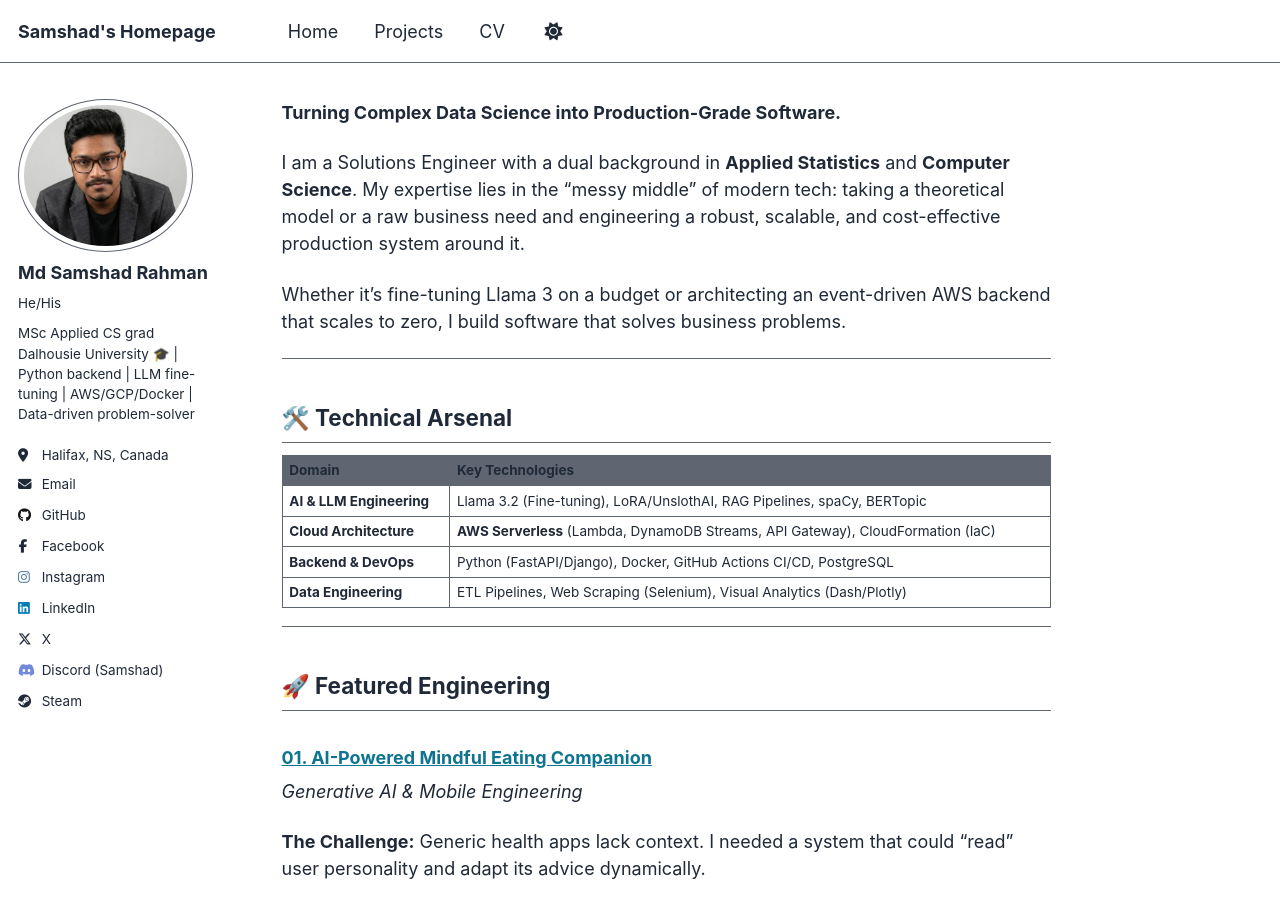
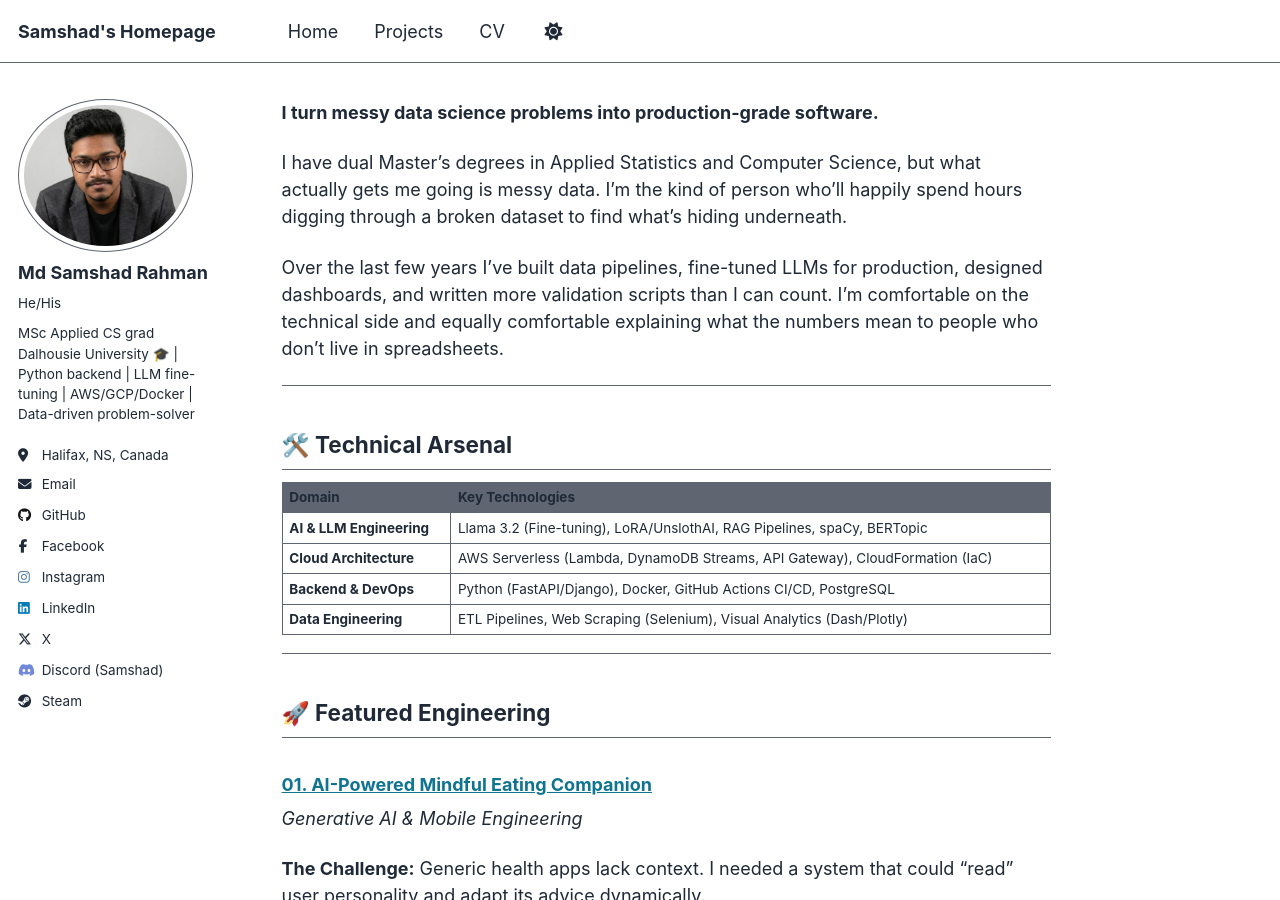
Before and after one commit to samshad/samshad, a Jekyll site: the page built from _pages/about.md, in a window 1280 px wide and 900 px high. Built offline with Jekyll 4.4.1, drawn with Linux system fonts in a browser that asks for light colours; some of the changed text lies outside the part shown.

Commit message:
Update about.md to reflect new skills and opportunities

```diff
--- a/_pages/about.md
+++ b/_pages/about.md
@@ -1,30 +1,30 @@
 ---
 permalink: /
-# title: "Md Samshad Rahman | AI & Backend Solutions Engineer"
-description: "Bridging Statistical Rigor & Scalable Engineering. Specializing in LLM Fine-tuning, Serverless AWS Architecture, and Cost-Optimized Backend Systems."
-keywords: ["Samshad", "Md Samshad Rahman", "AI Engineer", "Backend Developer", "AWS Serverless", "LLM Fine-tuning", "Llama 3", "Python", "FastAPI", "Data Engineering"]
+# title: "Md Samshad Rahman | Software Developer, Data Scientist, Data Analyst, Technical Support, AI Solution Engineer"
+description: "I build backend systems, explore LLMs, and find the stories hidden inside data. Based in Halifax - open to new opportunities."
+keywords: ["Samshad", "Md Samshad Rahman", "AI Engineer", "Backend Developer", "AWS Serverless", "LLM Fine-tuning", "Llama 3", "Python", "FastAPI", "Data Engineering", "Data Scientist", "Data Analyst", "Technical Support"]
 author_profile: true
 redirect_from:
   - /about/
   - /about.html
 ---
 
-**Turning Complex Data Science into Production-Grade Software.**
+**I turn messy data science problems into production-grade software.**
 
-I am a Solutions Engineer with a dual background in **Applied Statistics** and **Computer Science**. My expertise lies in the "messy middle" of modern tech: taking a theoretical model or a raw business need and engineering a robust, scalable, and cost-effective production system around it.
+I have dual Master's degrees in Applied Statistics and Computer Science, but what actually gets me going is messy data. I'm the kind of person who'll happily spend hours digging through a broken dataset to find what's hiding underneath.
 
-Whether it's fine-tuning Llama 3 on a budget or architecting an event-driven AWS backend that scales to zero, I build software that solves business problems.
+Over the last few years I've built data pipelines, fine-tuned LLMs for production, designed dashboards, and written more validation scripts than I can count. I'm comfortable on the technical side and equally comfortable explaining what the numbers mean to people who don't live in spreadsheets.
 
 ---
 
 ## 🛠️ Technical Arsenal
 
-| Domain | Key Technologies |
-| :--- | :--- |
-| **AI & LLM Engineering** | Llama 3.2 (Fine-tuning), LoRA/UnslothAI, RAG Pipelines, spaCy, BERTopic |
-| **Cloud Architecture** | **AWS Serverless** (Lambda, DynamoDB Streams, API Gateway), CloudFormation (IaC) |
-| **Backend & DevOps** | Python (FastAPI/Django), Docker, GitHub Actions CI/CD, PostgreSQL |
-| **Data Engineering** | ETL Pipelines, Web Scraping (Selenium), Visual Analytics (Dash/Plotly) |
+| Domain | Key Technologies                                                             |
+| :--- |:-----------------------------------------------------------------------------|
+| **AI & LLM Engineering** | Llama 3.2 (Fine-tuning), LoRA/UnslothAI, RAG Pipelines, spaCy, BERTopic      |
+| **Cloud Architecture** | AWS Serverless (Lambda, DynamoDB Streams, API Gateway), CloudFormation (IaC) |
+| **Backend & DevOps** | Python (FastAPI/Django), Docker, GitHub Actions CI/CD, PostgreSQL            |
+| **Data Engineering** | ETL Pipelines, Web Scraping (Selenium), Visual Analytics (Dash/Plotly)       |
 
 ---
 
@@ -57,14 +57,11 @@ Whether it's fine-tuning Llama 3 on a budget or architecting an event-driven AWS
 
 ## 🧩 Off the Clock
 
-My downtime usually looks a lot like my work: analyzing systems. Whether I'm optimizing character builds in an RPG or dissecting the plot structure of a slow-burn thriller, I enjoy figuring out how things work.
-
-* **Gaming & Cinema:** I’m drawn to deep lore and complex mechanics. Favorites include *The Witcher 3* and *Better Call Saul*.
-* **Background Process:** Powered almost entirely by black coffee.
+Outside work, I get absorbed in narrative games (Witcher 3, RDR2, Kingdom Come Deliverance...), psychological thrillers, and indie music. Strong black coffee required. Always...
 
 ---
 
 ### Let's Build Something Scalable
 
 **Current Status:** Based in Halifax, NS.
-**Open To:** Roles in **AI Engineering**, **Backend Development**, and **Cloud Architecture**.
+**Open To:** Roles in **AI Engineering**, **Backend Development**, **Data Science**, **DevOps**, **Technical Support**, and **Data Engineering**.
```
